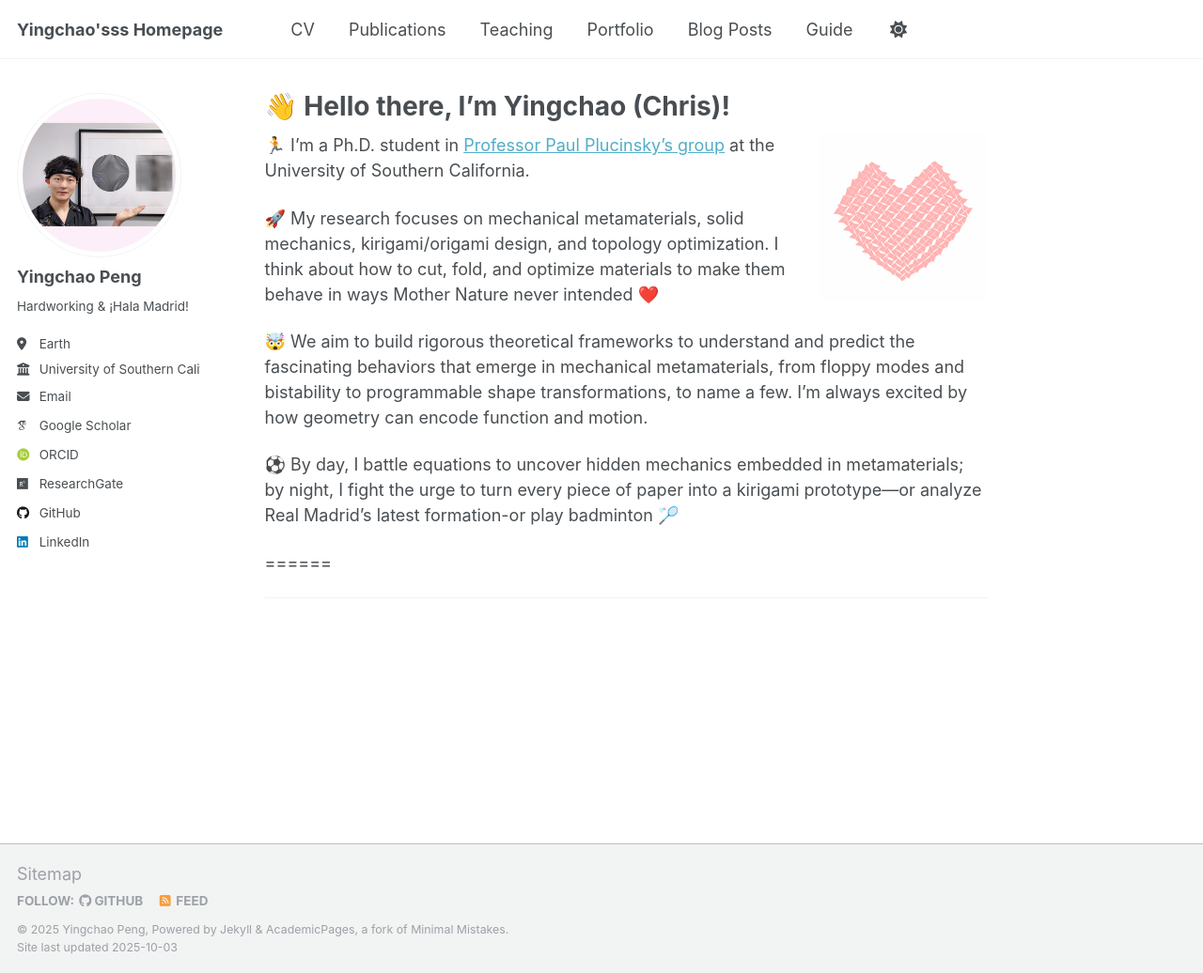
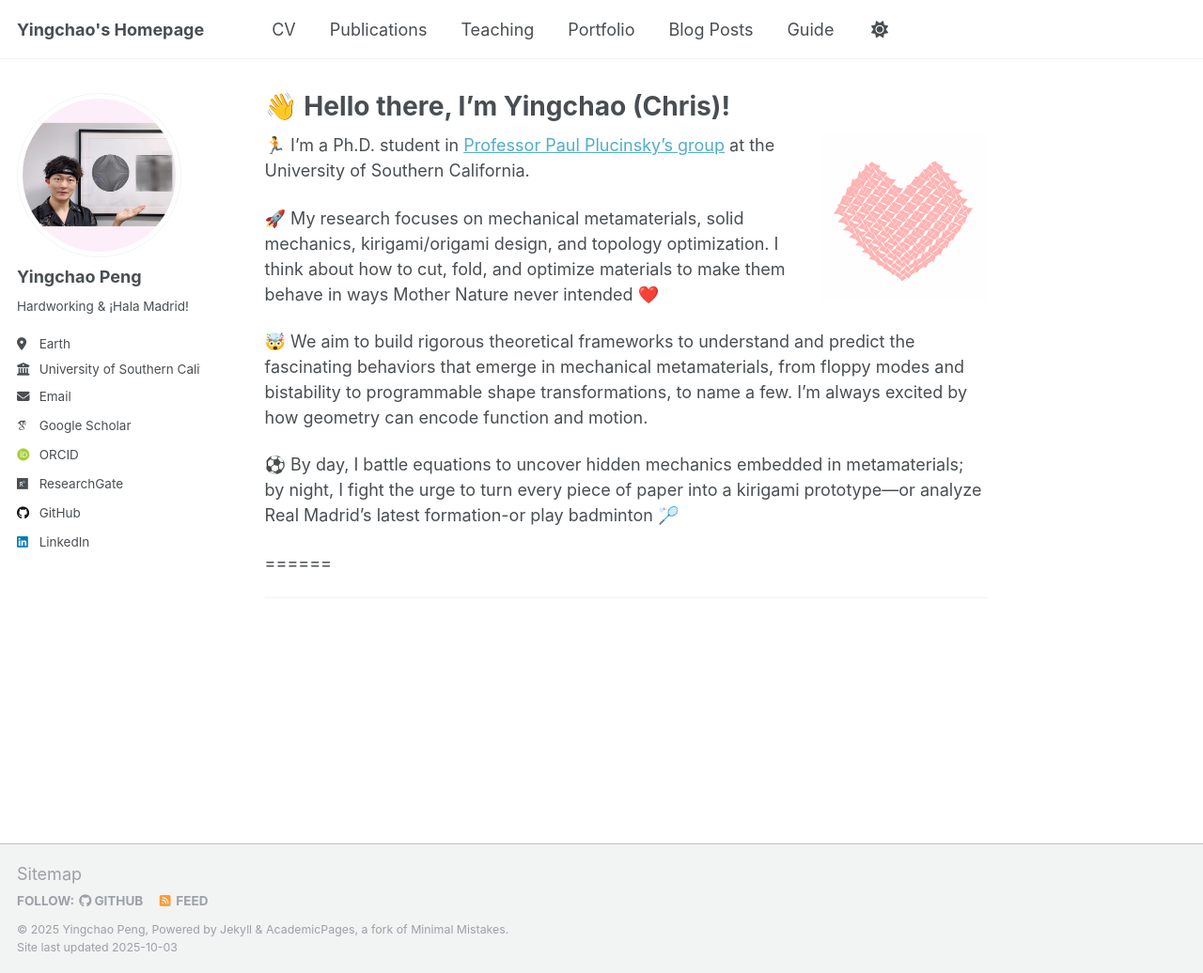
Before and after one commit to YingchaoPeng/YingchaoPeng.github.io, a Jekyll site: the page built from _pages/about.md, in a window 1280 px wide and 1036 px high. Shown: the whole window at 94% size. Built offline with Jekyll 4.4.1, drawn with Linux system fonts in a browser that asks for light colours; some web fonts are replaced; a script that is not in the unit is left out.

Commit message:
Update _config.yml

```diff
--- a/_config.yml
+++ b/_config.yml
@@ -9,7 +9,7 @@
 # Basic Site Settings
 locale                   : "en-US"
 site_theme               : "default"
-title                    : "Yingchao'sss Homepage"
+title                    : "Yingchao's Homepage"
 title_separator          : "-"
 name                     : &name "Yingchao Peng"
 description              : &description "personal description"
```
